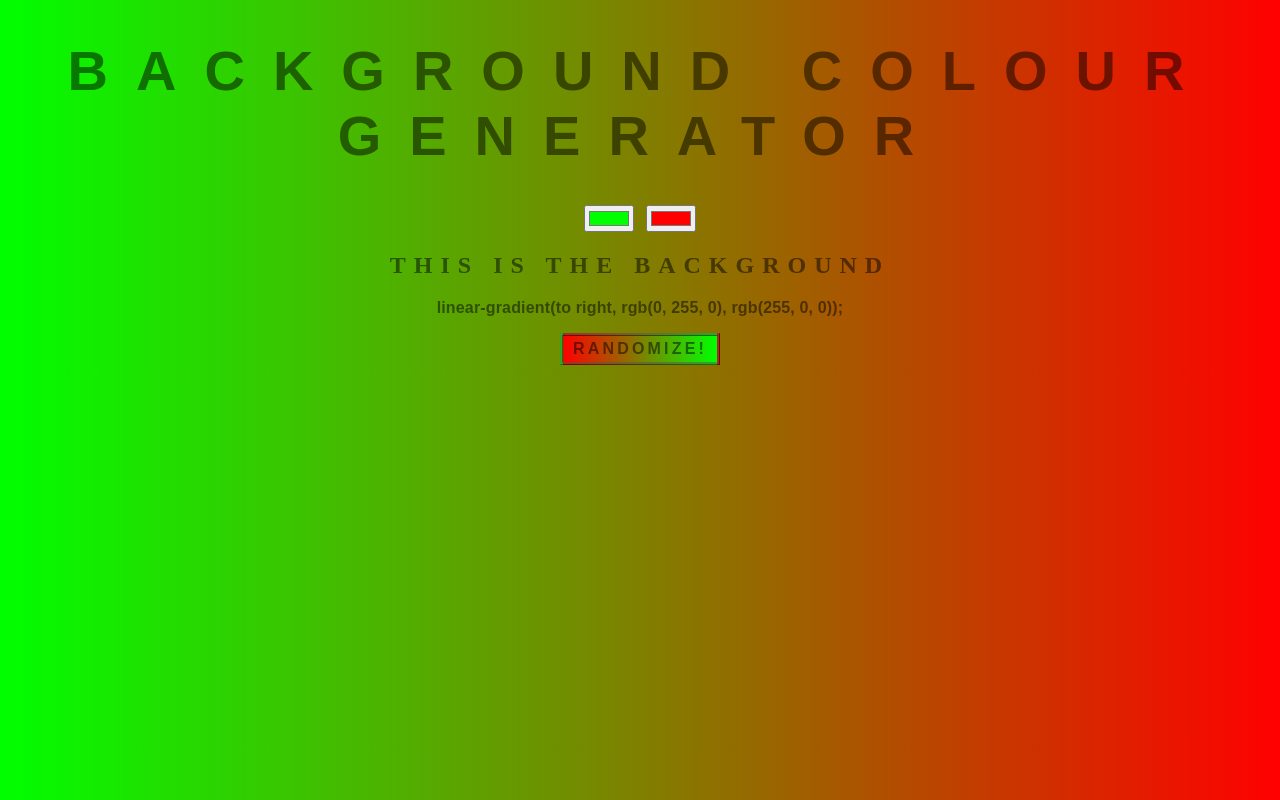
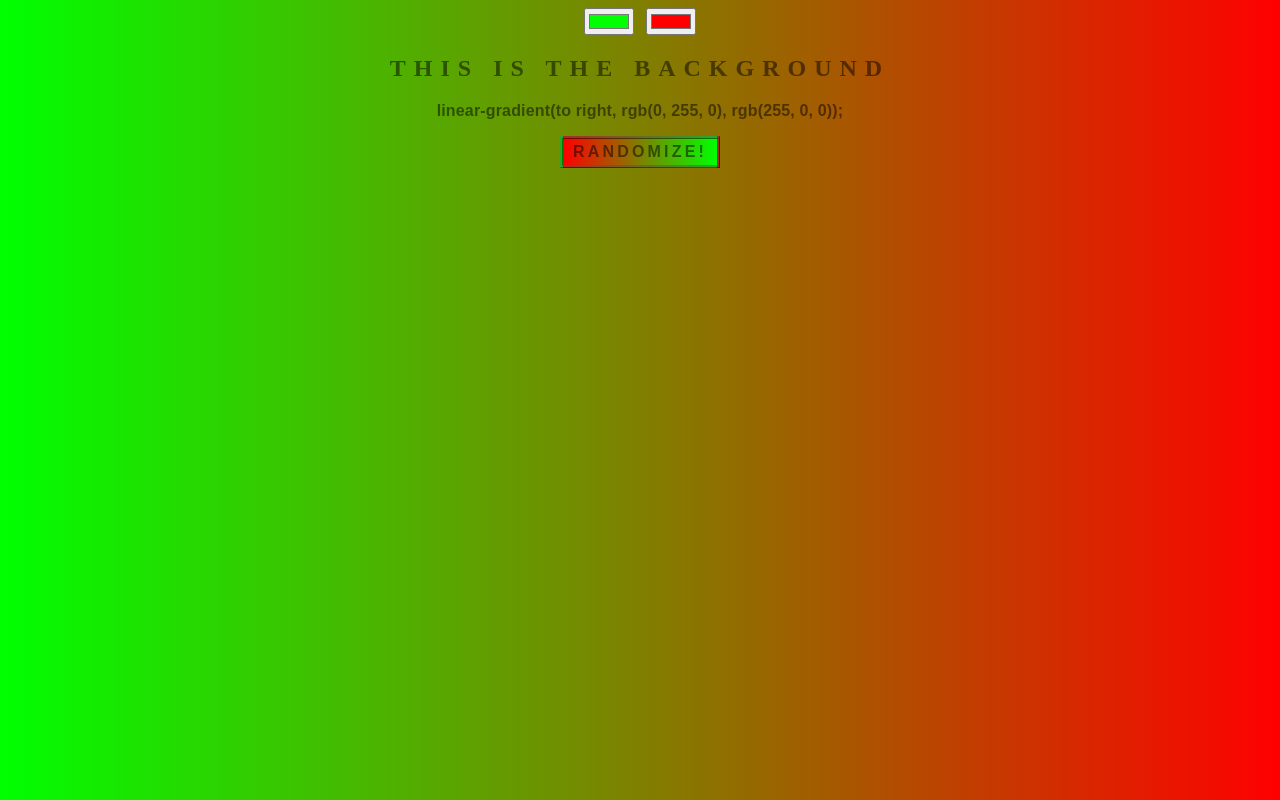
Before and after one commit to rubyspch/background-generator, a plain HTML site: page index.html in a window 1280 px wide. Drawn offline with Linux system fonts and the light colour scheme.

Commit message:
remove title

```diff
--- a/index.html
+++ b/index.html
@@ -5,7 +5,6 @@
 	<link rel="stylesheet" type="text/css" href="style.css">
 </head>
 <body id="gradient">
-	<h1>Background Colour Generator</h1>
 	<input type="color" class="color1" name="color1" value="#00ff00">
 	<input type="color" class="color2" name="color2" value="#ff0000">
 	<h2>This is the background</h2>
```
